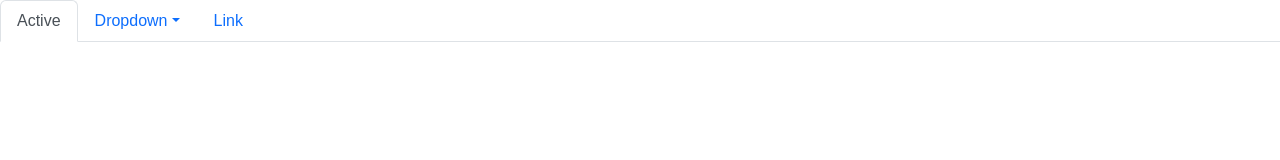
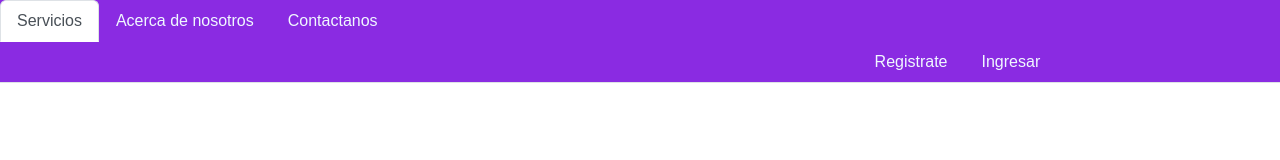
Before and after one commit to AlbertoP18/ProyectoFinal, a plain HTML site: page index.html in a window 1280 px wide. Drawn offline with nearby package versions, Linux system fonts and the light colour scheme.

Commit message:
Actualizacion de pagina principal

```diff
--- a/css/estilos.css
+++ b/css/estilos.css
@@ -41,3 +41,16 @@ header a {
 a:hover {
     background-color: purple;
 }
+
+.contenedornav {
+    background-color: blueviolet;
+}
+
+.nav-link {
+    color: aliceblue;
+}
+
+.mover {
+    margin-left: 67%;
+    display: flex;
+}
--- a/index.html
+++ b/index.html
@@ -12,26 +12,37 @@
 </head>
 
 <body>
+    <nav class="contenedornav">
+
         <ul class="nav nav-tabs">
+
+
             <li class="nav-item">
-            <a class="nav-link active" aria-current="page" href="#">Active</a>
+                <a class="nav-link active" aria-current="page" href="#">Servicios</a>
             </li>
-        <li class="nav-item dropdown">
-            <a class="nav-link dropdown-toggle" data-bs-toggle="dropdown" href="#" role="button" aria-expanded="false">Dropdown</a>
-            <ul class="dropdown-menu">
-                <li><a class="dropdown-item" href="#">Action</a></li>
-                <li><a class="dropdown-item" href="#">Another action</a></li>
-                <li><a class="dropdown-item" href="#">Something else here</a></li>
-                <li>
-                    <hr class="dropdown-divider">
-                </li>
-                <li><a class="dropdown-item" href="#">Separated link</a></li>
-            </ul>
+
+            <li class="nav-item">
+                <a class="nav-link" href="#">Acerca de nosotros </a>
             </li>
             <li class="nav-item">
-            <a class="nav-link" href="#">Link</a>
+                <a class="nav-link" href="#">Contactanos</a>
             </li>
+
+            <div class="mover">
+
+                <li class="nav-item">
+                    <a class="nav-link" href="#"> Registrate </a>
+                </li>
+
+                <li class="nav-item">
+                    <a class="nav-link" href="#">Ingresar</a>
+                </li>
+            </div>
         </ul>
+    </nav>
+
+
+
 
 
     <script src="https://cdn.jsdelivr.net/npm/bootstrap@5.2.0-beta1/dist/js/bootstrap.bundle.min.js" integrity="sha384-pprn3073KE6tl6bjs2QrFaJGz5/SUsLqktiwsUTF55Jfv3qYSDhgCecCxMW52nD2" crossorigin="anonymous"></script>
```
Lines whose indentation alone changed are shown as unchanged.
